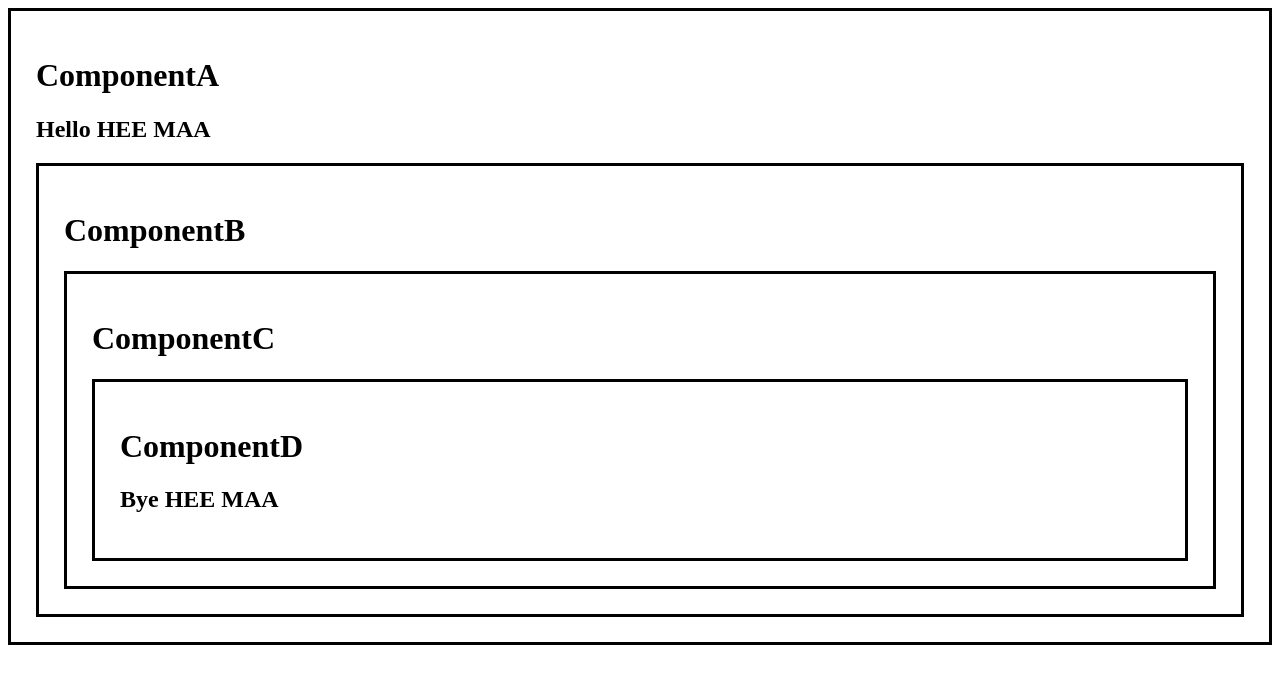
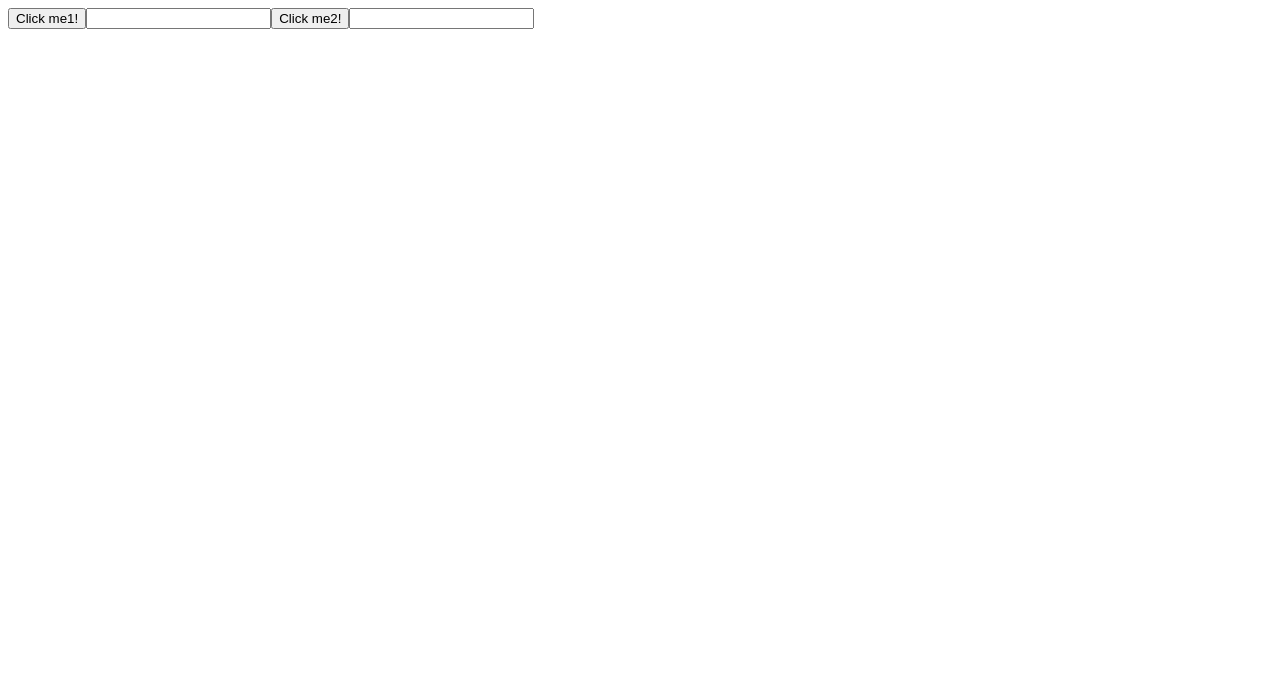
Before and after one commit to littlecows/my-react-app, a React (Vite) app: page / in a window 1280 px wide. Shown: the top 684 px of the page. Built offline with nearby package versions, Linux system fonts and the light colour scheme.

Commit message:
useRef blyat

```diff
--- a/src/App.jsx
+++ b/src/App.jsx
@@ -15,13 +15,14 @@
 // import MyComponent5 from "./MyComponent5";
 
 // import DigitalClock from "./DigitalClock";
-import ComponentA from "./ComponentA";
+// import ComponentA from "./ComponentA";
+import MyComponent6 from "./MyComponent6";
 
 function App() {
 
   return (
     <>
-     <ComponentA />
+     <MyComponent6 />
     </>
   );
 }
--- /dev/null
+++ b/src/MyComponent6.jsx
@@ -0,0 +1,55 @@
+
+/*
+useRef() = "use Reference" Does not cause re-renders when its value changes.
+when you want a component to "remember" some information,
+but you don't want that information to trigger new renders.
+
+1 Accessing/Interacting with DOM elements
+2 Handling Focus, Animations, and Transitions
+3 Managing Timers and Intervals
+*/
+
+import React, {useState, useEffect, useRef} from "react";
+
+function MyComponent6() {
+
+    const inputRef1 = useRef(null)
+    const inputRef2 = useRef(null)
+
+
+
+
+    useEffect(() => {
+        console.log("COMPONENT RENDERED")
+    })
+
+    function handleClick1() {
+        inputRef1.current.focus()
+        inputRef1.current.style.backgroundColor = "yellow"
+        inputRef2.current.style.backgroundColor = ""
+
+
+    }
+
+    function handleClick2() {
+        inputRef2.current.focus()
+        inputRef2.current.style.backgroundColor = "yellow"
+        inputRef1.current.style.backgroundColor = ""
+    }
+
+    return(
+        <div>
+            <button onClick={handleClick1}>
+            Click me1!
+            </button>
+            <input ref={inputRef1}/>
+
+            <button onClick={handleClick2}>
+            Click me2!
+            </button>
+            <input ref={inputRef2}/>
+        </div>
+    )
+}
+
+export default MyComponent6
```
